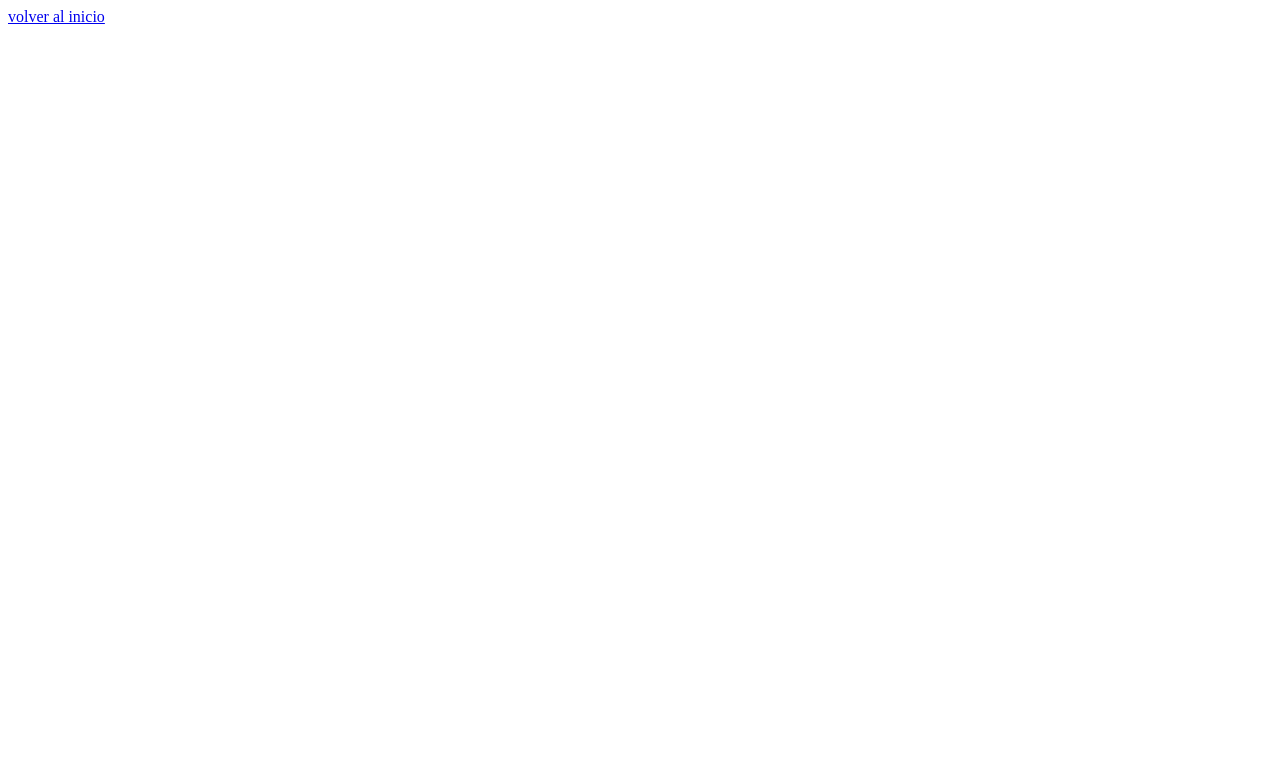
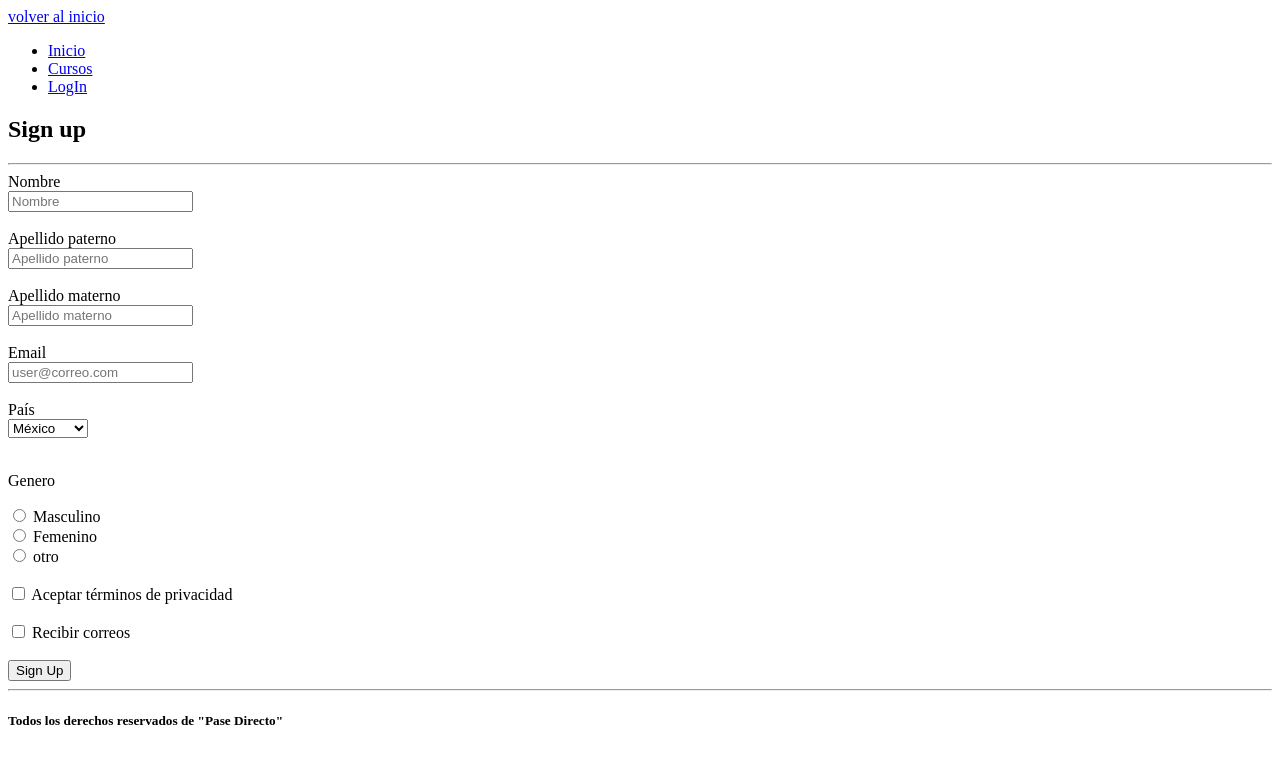
Before and after one commit to alansanchezmx/pase-directo, a plain HTML site: page pages/registro.html in a window 1280 px wide. Drawn offline with Linux system fonts and the light colour scheme.

Commit message:
pagina registro terminada

```diff
--- a/pages/registro.html
+++ b/pages/registro.html
@@ -8,5 +8,98 @@
 <body>
 
     <a href="../index.html">volver al inicio</a>
+
+    <!-- Header -->
+<header>
+    <nav>
+        <ul>
+            <li> <a href="../index.html">Inicio</a></li>
+            <li> <a href="#">Cursos</a></li>
+            <li>  <a href="#">LogIn</a></li>
+        </ul>
+
+
+
+    </nav>
+</header>
+
+<!-- Contenido principal (main) -->
+ <main>
+    <!-- formulario (form)-->
+     <h2>Sign up</h2>
+     <hr>
+     <form>
+        <div>
+            <label for="Nombre">Nombre</label>
+            <br>
+            <input type="text" id="Nombre"
+            placeholder="Nombre">
+        </div>
+        <br>
+      <div>
+        <label for="Apellido paterno">Apellido paterno</label>
+        <br>
+        <input type="text" id="Apellido paterno" placeholder="Apellido paterno">
+        <div>
+            <br>
+            <label for="Apellido materno">Apellido materno</label>
+            <br>
+            <input type="text" id="Apellido materno" placeholder="Apellido materno" aria-placeholder="Apellido materno">
+        </div>
+        <br> <!-- Salto de linea (br) -->
+    <div>
+        <label for="InputEmail">Email</label>
+        <br>
+        <input type="email" name="Email"
+        id="InputEmail" placeholder="user@correo.com">
+    </div>
+    <br>
+    <div>
+       <label for="cname">País</label>
+       <br>
+       <select name="cname" id="cname">
+        <option value="mex">México</option>
+        <option value="col">Colombia</option>
+        <option value="arg">Argentina</option>
+        <option value="per">Perú</option>
+       </select>
+    </div>
+    <div>
+        <br>
+        <p>Genero</p>
+        <input type="radio" name="genero" id="masculino" value="Masculino">
+        <label for="genero">Masculino</label>
+        <br>
+        <input type="radio" name="genero" id="femenino" value="Femenino">
+        <label for="genero">Femenino</label>
+        <br>
+        <input type="radio" name="genero" id="otro" value="otro">
+        <label for="genero">otro</label>
+    </div>
+    <br>
+    <div>
+        <input type="checkbox" name="legal" id="legal" value="aceptado">
+        <label for="legal">Aceptar términos de privacidad</label>
+    </div>
+    <br>
+    <div>
+        <input type="checkbox" name="recibircorreos" id="recibircorreos" value="true">
+        <label for="recibircorreos">Recibir correos</label>
+    </div>
+    <br>
+    <div>
+        <button type="submit">Sign Up</button>
+        <!-- <input type="submit" value="Sign Up"> -->
+    </div>
+     </form>
+
+
+ </main>
+ <hr>
+ <!-- Pie de página (footer) -->
+  <footer>
+    <h5>Todos los derechos reservados de "Pase Directo"</h5>
+  </footer>
+
 </body>
 </html>
```
